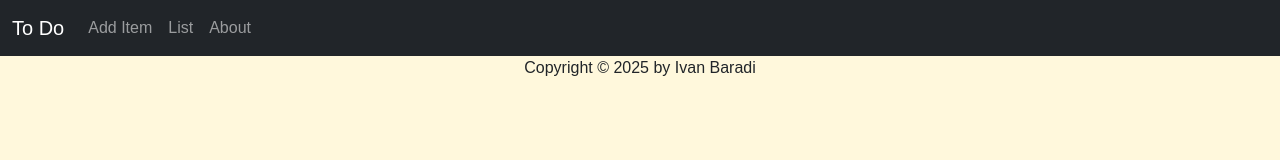
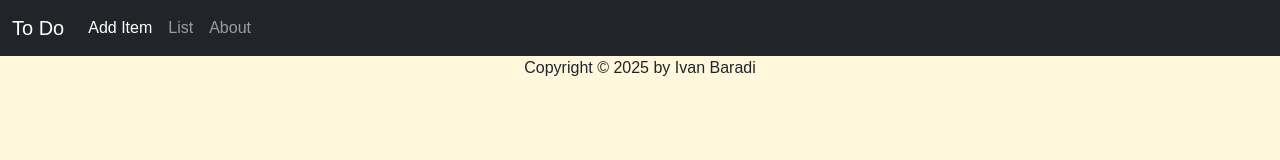
Before and after one commit to ivanbaradi/to-do, a React (Create React App) app: page /add-item in a window 1280 px wide. Shown: the top 160 px of the page. Built offline with nearby package versions, Linux system fonts and the light colour scheme; a web font is replaced by a local one.

Commit message:
referenced pathname to update navbar whenever webpage gets reloaded

```diff
--- a/src/App.js
+++ b/src/App.js
@@ -1,5 +1,6 @@
 import { BrowserRouter as Router, Routes, Route } from 'react-router-dom';
 import { useState } from 'react';
+import { useLocation } from 'react-router-dom';
 import About from "./pages/About";
 import List from './pages/List'
 import Home from './pages/Home';
@@ -10,19 +11,18 @@ import AddItem from './pages/AddItem';
 export default function App() {
 
   const [toDoList, setToDoList] = useState([])
+  const {pathname} = useLocation() // will need to fetch current URL whenever web page gets reloaded
 
   return (
     <div className="App">
-      <Router>
-          <NavBar />
-          <Routes>
-              <Route path='/' element={<Home />}/>
-              <Route path='/about' element={<About />}/>
-              <Route path='/add-item' element={<AddItem />}/>
-              <Route path='/list' element={<List />}/>
-          </Routes>
-          <Footer />
-      </Router>
+      <NavBar pathname={pathname}/>
+      <Routes>
+          <Route path='/' element={<Home />}/>
+          <Route path='/about' element={<About />}/>
+          <Route path='/add-item' element={<AddItem setToDoList={setToDoList} />}/>
+          <Route path='/list' element={<List toDoList={toDoList} />}/>
+      </Routes>
+      <Footer />
     </div>
   );
 }
--- a/src/components/NavBar.jsx
+++ b/src/components/NavBar.jsx
@@ -1,27 +1,27 @@
 import { useState } from 'react';
 import { Link } from 'react-router-dom';
 
-export default function NavBar(){
+export default function NavBar({pathname}){
 
     // useState to change navbar active item states by name
-    const [activeNavItem, setActiveNavItem] = useState(null)
+    const [activeNavURL, setActiveNavURL] = useState(pathname)
 
     /**
      * Changes states navbar active item when clicked
      * @param {string} itemName - name of the navbar item
      */
-    function changeActiveNavItem(itemName){
-        setActiveNavItem(itemName)
+    function changeActiveNavURL(itemName){
+        setActiveNavURL(itemName)
     }
 
-    const navItem = {
+    const navURL = {
         textAlign: 'left'
     }
 
     return (
         <nav className='navbar navbar-expand-md navbar-dark bg-dark'>
             <div className='container-fluid'>
-                <Link className='navbar-brand h1 mb-0' onClick={changeActiveNavItem} to='/'>To Do</Link>
+                <Link className='navbar-brand h1 mb-0' onClick={changeActiveNavURL} to='/'>To Do</Link>
 
                 <button className="navbar-toggler" type="button" data-bs-toggle="collapse" data-bs-target="#navbarNavDropdown" aria-controls="navbarNavDropdown" aria-expanded="false" aria-label="Toggle navigation">
                     <span className="navbar-toggler-icon"></span>
@@ -29,9 +29,9 @@ export default function NavBar(){
 
                 <div className="collapse navbar-collapse" id="navbarNavDropdown">
                     <div className="navbar-nav">
-                        <Link className={activeNavItem === 'item1' ? 'nav-link active' : 'nav-link'} style={navItem} onClick={() => changeActiveNavItem('item1')} to='/add-item'>Add Item</Link>
-                        <Link className={activeNavItem === 'item2' ? 'nav-link active' : 'nav-link'} style={navItem} onClick={() => changeActiveNavItem('item2')} to='/list'>List</Link>
-                        <Link className={activeNavItem === 'item3' ? 'nav-link active' : 'nav-link'} style={navItem} onClick={() => changeActiveNavItem('item3')} to='/about'>About</Link>
+                        <Link className={activeNavURL === '/add-item' ? 'nav-link active' : 'nav-link'} style={navURL} onClick={() => changeActiveNavURL('/add-item')} to='/add-item'>Add Item</Link>
+                        <Link className={activeNavURL === '/list' ? 'nav-link active' : 'nav-link'} style={navURL} onClick={() => changeActiveNavURL('/list')} to='/list'>List</Link>
+                        <Link className={activeNavURL === '/about' ? 'nav-link active' : 'nav-link'} style={navURL} onClick={() => changeActiveNavURL('/about')} to='/about'>About</Link>
                     </div>
                 </div>
             </div>
--- a/src/index.js
+++ b/src/index.js
@@ -1,10 +1,14 @@
 import React from 'react';
 import ReactDOM from 'react-dom/client';
 import App from './App';
+import { BrowserRouter as Router} from 'react-router-dom';
+
 
 const root = ReactDOM.createRoot(document.getElementById('root'));
 root.render(
   <React.StrictMode>
-    <App />
+    <Router>
+      <App />
+    </Router>
   </React.StrictMode>
 );
```
